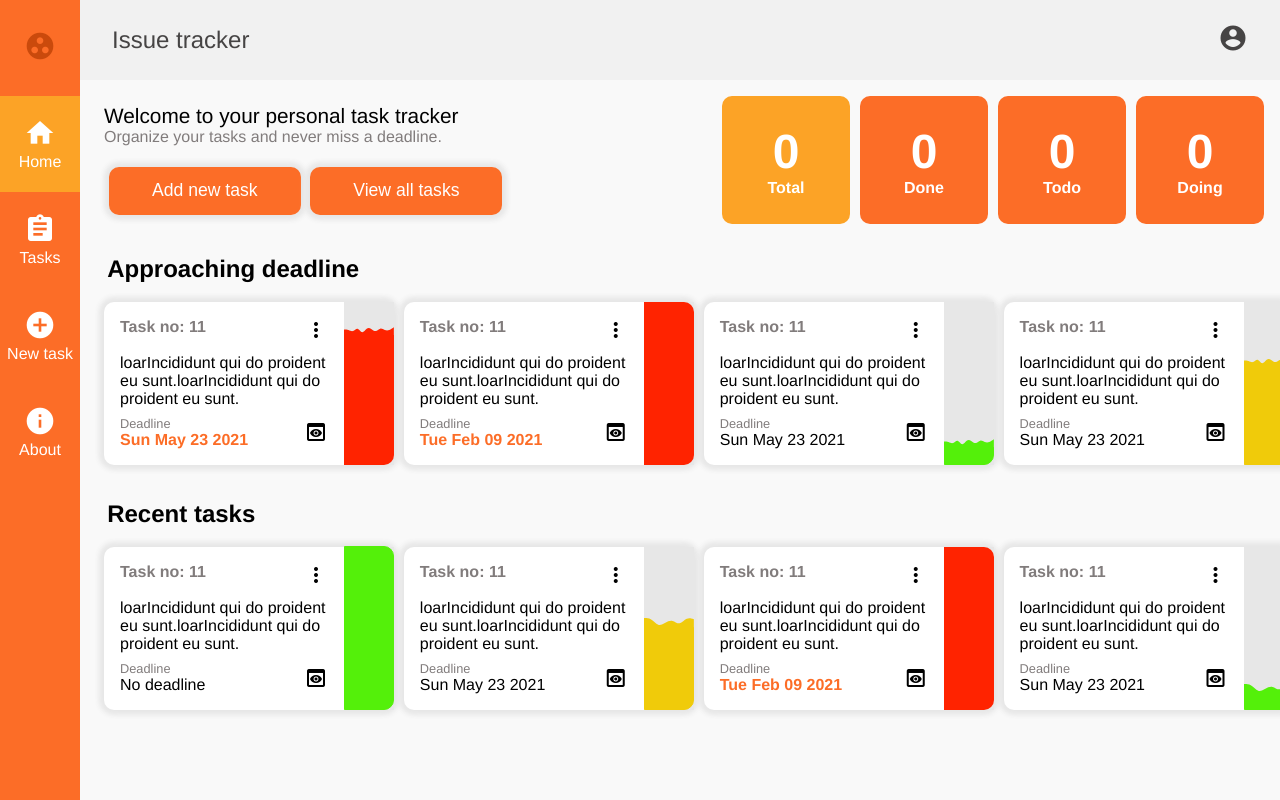
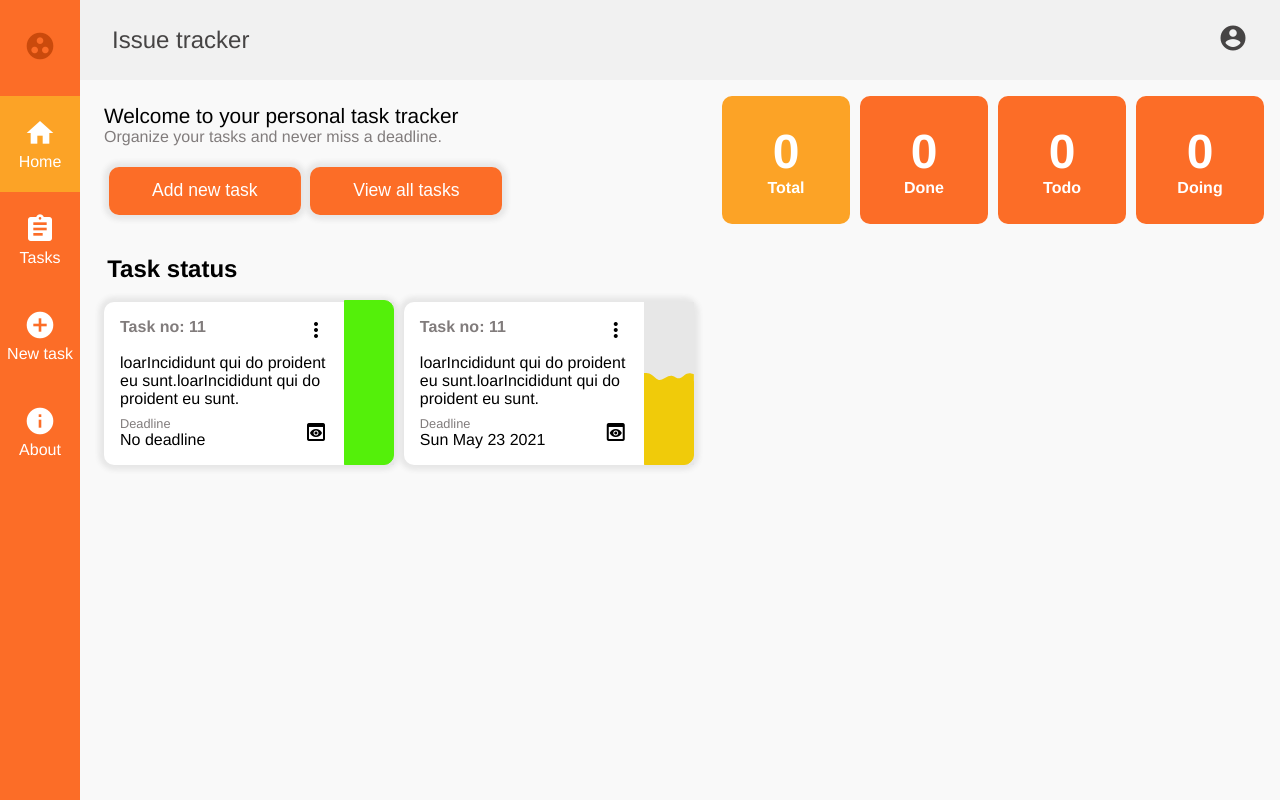
Before and after one commit to devayansarkar/issue-tracker, a Vue app in the folder frontend/: page /home in a window 1280 px wide. Built offline with nearby package versions, Linux system fonts and the light colour scheme; no server answers.

Commit message:
Adding placeholder section to add card in case action items are not present

```diff
--- a/frontend/src/views/Home.vue
+++ b/frontend/src/views/Home.vue
@@ -41,7 +41,7 @@
             </div>
           </div>
         </div>
-        <div class="next-tasks">
+        <div v-if="$store.getters.hasDeadlineIssues" class="next-tasks">
           <div class="section-title">Approaching deadline</div>
           <div class="section-items">
             <TaskCard
@@ -71,7 +71,7 @@
           </div>
         </div>
 
-        <div class="next-tasks">
+        <div v-if="$store.getters.hasRecentIssues" class="next-tasks">
           <div class="section-title">Recent tasks</div>
           <div class="section-items">
             <TaskCard
@@ -96,6 +96,22 @@
               title="loarIncididunt qui do proident eu sunt.loarIncididunt qui do proident eu sunt."
               deadline="23/05/2021"
               startDate="2021-04-09T21:15:02.214Z"
+            />
+          </div>
+        </div>
+        <div v-if="$store.getters.hasEmptyActionItems" class="next-tasks">
+          <div class="section-title">Task status</div>
+          <div class="section-items">
+            <TaskCard
+              taskNumber="11"
+              title="loarIncididunt qui do proident eu sunt.loarIncididunt qui do proident eu sunt."
+              deadline="23/15/2021"
+            />
+            <TaskCard
+              taskNumber="11"
+              title="loarIncididunt qui do proident eu sunt.loarIncididunt qui do proident eu sunt."
+              deadline="23/05/2021"
+              startDate="2021-02-09T21:15:02.214Z"
             />
           </div>
         </div>
```
